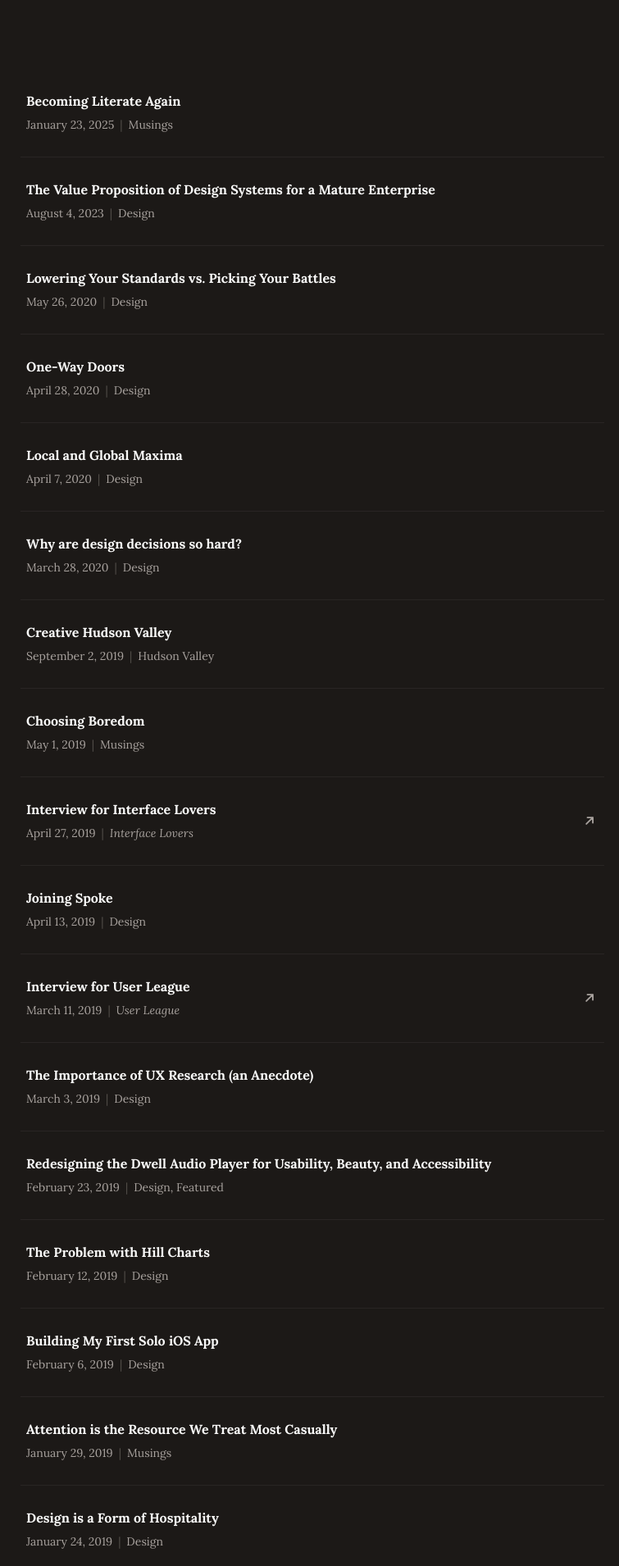
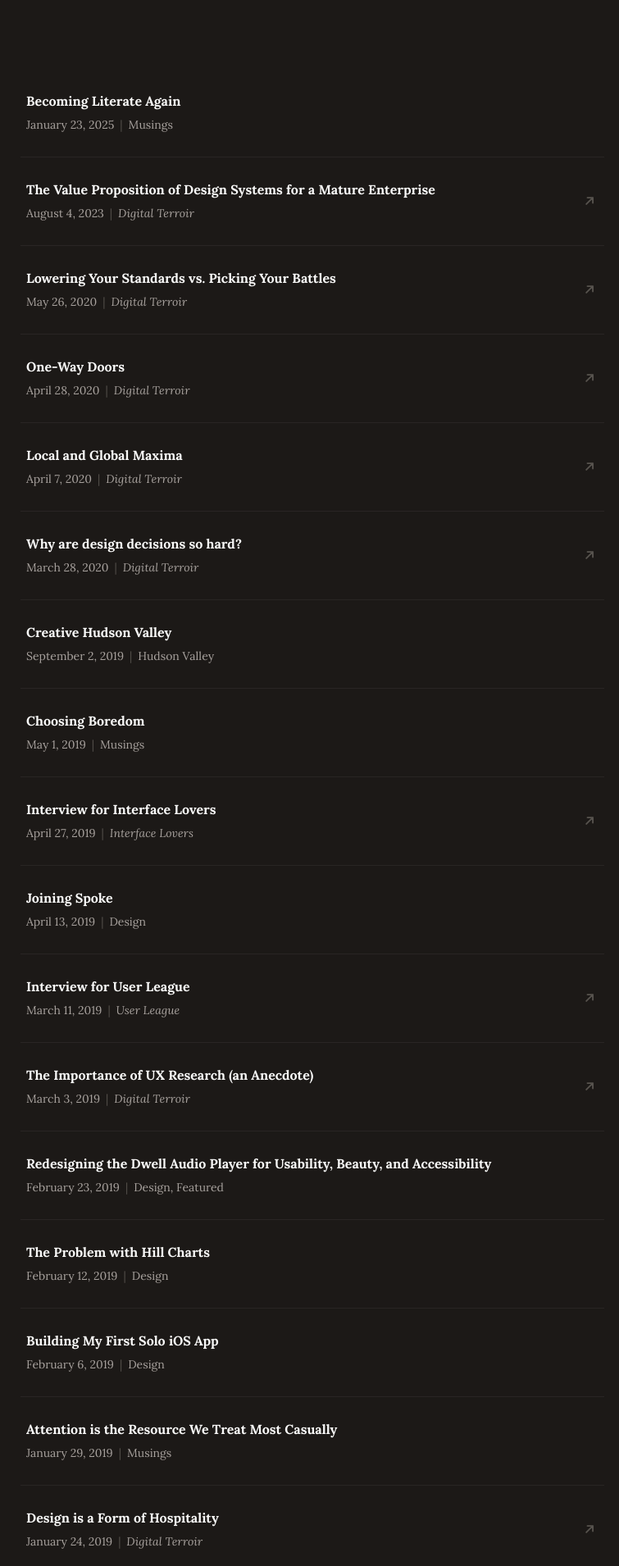
Before and after one commit to jordankoschei/2022, a Jekyll site: the page built from writing/index.html, in a window 1280 px wide. Shown: the part 313-2223 px from the top of the page at 82% size, without its empty margins (259-1014 px from the left). Built offline with Jekyll 4.4.1, drawn with Linux system fonts in a browser that asks for light colours; the list of posts is cut into pages by our own code; some of the changed text lies outside the part shown.

Commit message:
Update post and head templates to support canonical URLs and external links

```diff
--- a/_includes/head.html
+++ b/_includes/head.html
@@ -33,4 +33,9 @@
 
     <link rel="preconnect" href="https://fonts.googleapis.com">
     <link rel="preconnect" href="https://fonts.gstatic.com" crossorigin>
+
+    {% if page.canonical_url %}
+        <link rel="canonical" href="{{ page.canonical_url }}">
+    {% endif %}
+
 </head>
--- a/_includes/post.html
+++ b/_includes/post.html
@@ -1,17 +1,21 @@
-{% unless post.external_url %}
-    <a href="{{ post.url }}" class="item article">
+{% if post.canonical_url %}
+    <a href="{{ post.canonical_url }}" target="_blank" class="item article">
         <div class="item-left">
             <div class="item-content">
                 <h3 class="item-name">{{ post.title }}</h3>
                 <ul class="meta">
                     <li>{{ post.date | date: "%B %-d, %Y" }}</li>
-                    <li>{{ post.categories | join: ", " }}</li>
+                    <li><em>Digital Terroir</em></li>
                 </ul>
             </div>
         </div>
+        <svg fill="none" viewBox="0 0 24 24" xmlns="http://www.w3.org/2000/svg" class="article-external">
+            <path d="m9.1715 7.7574h7.0711m0 0v7.071m0-7.071-8.4853 8.4852" stroke-linecap="round" stroke-linejoin="round" stroke-width="2"/>
+        </svg>
+
     </a>
-{% else %}
-    <a href="{{ post.external_url }}" target="_blank" class="item article ">
+{% elsif post.external_url %}
+    <a href="{{ post.external_url }}" target="_blank" rel="noopener noreferrer" class="item article">
         <div class="item-left">
             <div class="item-content">
                 <h3 class="item-name">{{ post.title }}</h3>
@@ -25,4 +29,16 @@
             <path d="m9.1715 7.7574h7.0711m0 0v7.071m0-7.071-8.4853 8.4852" stroke-linecap="round" stroke-linejoin="round" stroke-width="2"/>
         </svg>
     </a>
-{% endunless %}
+{% else %}
+    <a href="{{ post.url }}" class="item article">
+        <div class="item-left">
+            <div class="item-content">
+                <h3 class="item-name">{{ post.title }}</h3>
+                <ul class="meta">
+                    <li>{{ post.date | date: "%B %-d, %Y" }}</li>
+                    <li>{{ post.categories | join: ", " }}</li>
+                </ul>
+            </div>
+        </div>
+    </a>
+{% endif %}
--- a/_sass/_writing.scss
+++ b/_sass/_writing.scss
@@ -15,7 +15,7 @@
 .article-external {
     width: 1.714285714rem;
     height: 1.714285714rem;
-    stroke: var(--color-text-secondary);
+    stroke: var(--color-text-tertiary);
     align-self: center;
     margin-left: 2rem;
 }
```
